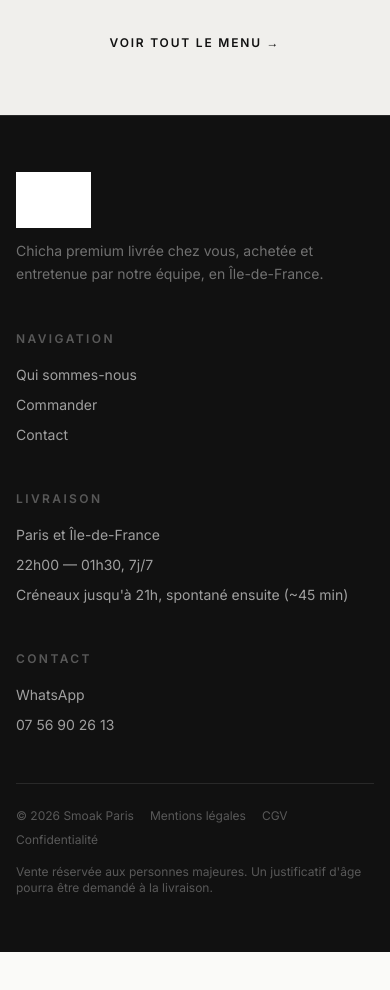
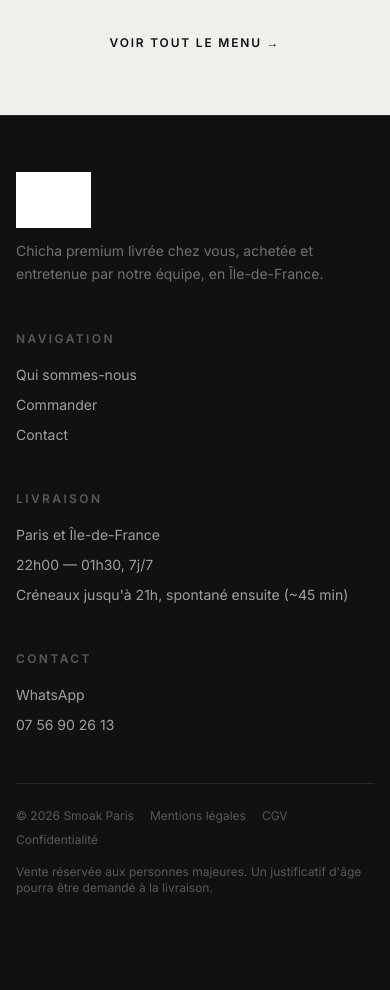
Before and after one commit to Aminecsh/smoak-paris, a Next.js app: page / in a window 390 px wide. Shown: the part 3864-4854 px from the top of the page. Before the commit the page ends 4816 px from the top, so only its background shows below. Built offline with nearby package versions, Linux system fonts and the light colour scheme; grey boxes are pictures that could not be loaded.

Commit message:
Corrige deux problèmes de fluidité mobile : zoom automatique iOS sur les champs de formulaire (police à 14px, sous le seuil de 16px), et boutons flottants qui recouvraient la mention légale en bas de footer

```diff
--- a/src/app/globals.css
+++ b/src/app/globals.css
@@ -33,3 +33,13 @@ body {
   font-weight: 600;
   letter-spacing: -0.02em;
 }
+
+/* En dessous de 16px, Safari iOS zoome automatiquement la page quand on
+   tape dans un champ — nos inputs/textarea/select passent en text-sm
+   (14px) par défaut, donc on force 16px ici plutôt que de corriger chaque
+   className un par un. */
+input,
+textarea,
+select {
+  font-size: 16px;
+}
--- a/src/components/Footer.tsx
+++ b/src/components/Footer.tsx
@@ -12,7 +12,7 @@ const NAV_LINKS = [
 export default function Footer() {
   return (
     <footer className="border-t border-white/10 bg-ink">
-      <div className="mx-auto max-w-6xl px-4 py-14 sm:px-6">
+      <div className="mx-auto max-w-6xl px-4 pb-28 pt-14 sm:px-6 sm:pb-14">
         <div className="grid grid-cols-1 gap-10 sm:grid-cols-2 lg:grid-cols-4">
           <div>
             <Image
```
